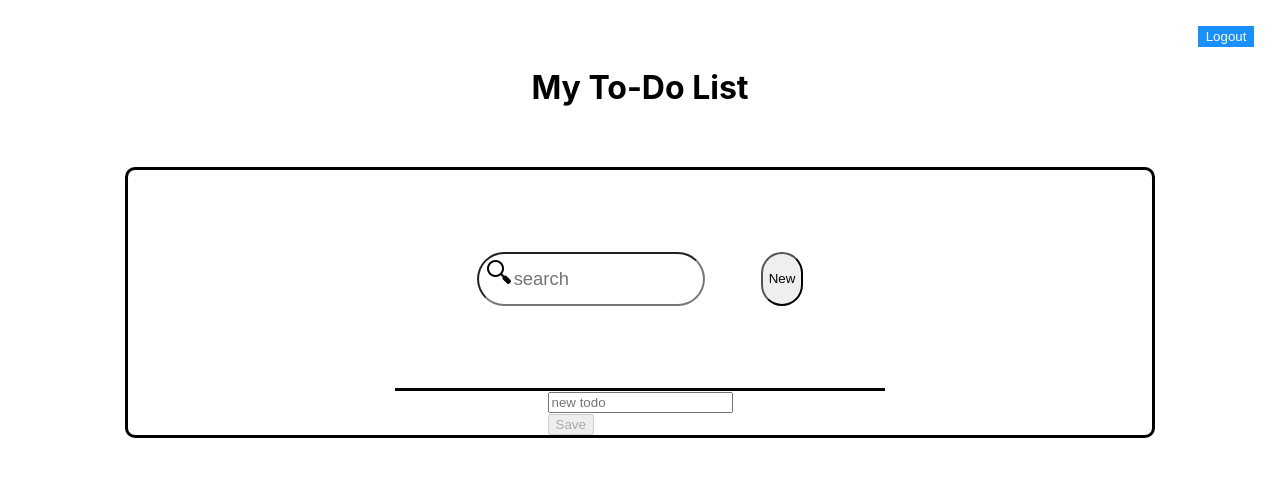
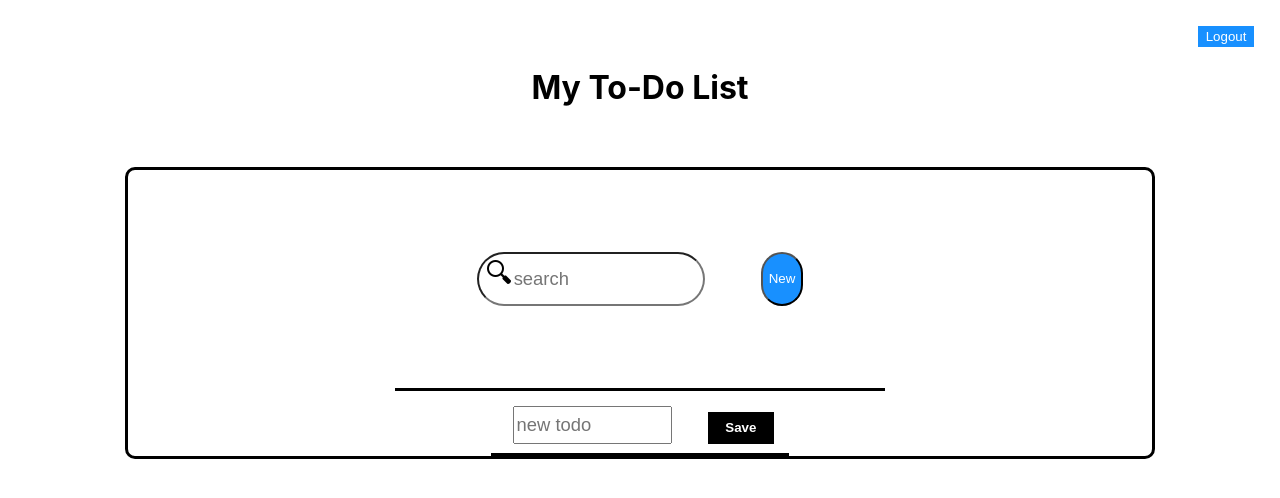
Before and after one commit to aldenho52/My-Todo-List, a React (Create React App) app in the folder rapptr-labs/: page /todolist in a window 1280 px wide. Both pictures are taken after a click on the button "New". Shown: the top 498 px of the page. Built offline with nearby package versions, Linux system fonts and the light colour scheme.

Commit message:
adds stylin to addTodo button

```diff
--- a/rapptr-labs/src/components/TodoList.js
+++ b/rapptr-labs/src/components/TodoList.js
@@ -52,10 +52,14 @@ const StyledInput = styled.input`
 const StyledSearchBtn = styled.button`
     border-radius: 30px;
     margin-left: 5%;
+    color: white;
+    background: #1890ff;
 `;
 const StyledError = styled.div`
     color: red;
     font-size: 0.7rem;
+    padding-left: 8%;
+    margin-bottom: 3%;
 `;
 const StyledButton = styled.button`
     border: 2px solid #1890ff;
@@ -63,11 +67,36 @@ const StyledButton = styled.button`
     background: #1890ff;
     margin: 2% 2% 0 0;
 `;
-const StyledAddTodoDiv = styled.div`
-    flex: display;
+const StyledForm = styled.form`
+    display: flex;
     justify-content: space-between;
+    width: 100%;
+    padding-top: 5%;
 `;
 
+const StyledSaveInput = styled.input`
+    margin-left: 10%;
+    height: 4vh;
+    width: 70%;
+    font-size: 1.15rem;
+`;
+const StyledSaveBtn = styled.button`
+    border: 2px solid black;
+    color: white;
+    font-weight: 900;
+    background: black;
+    margin: 2% 5% 0 0;
+    width: 25%;
+    height: 4vh;
+`;
+
+const StyledAddDiv = styled.div`
+    border-bottom: 3px solid black;
+`;
+
+
+
+// initial state and error values
 const initialValues = {
     newtodo: ''
 }
@@ -161,10 +190,10 @@ const TodoList = () => {
                     <StyledSearchBtn onClick={showAddTodo}>New</StyledSearchBtn>
                 </StyledInputContainer>
                 {addTodo &&
-                <StyledAddTodoDiv>
-                <form onSubmit={submitNewTodo}>
+                <StyledAddDiv>
+                <StyledForm onSubmit={submitNewTodo}>
                     <label>
-                    <input
+                    <StyledSaveInput
                         value={newTodo.newtodo}
                         onChange={onChangeNewTodo}
                         name="newtodo"
@@ -175,12 +204,13 @@ const TodoList = () => {
                         {errors.newTodo ? `${errors.newtodo}` : ''}
                     </div>
                     </label>
-                    <button disabled={disabled}>Save</button>
-                    <StyledError>
+                    <StyledSaveBtn disabled={disabled}>Save</StyledSaveBtn>
+                </StyledForm>
+                <StyledError>
                         {errors.newtodo ? `${errors.newtodo}` : ''}
-                    </StyledError>
-                </form>
-                </StyledAddTodoDiv>}
+                </StyledError>
+                </StyledAddDiv>
+                }
                 {filteredList.map(todo => {
                     return (
                         <Todo key={todo.id} todo={todo} todos={todos} setTodos={setTodos} />
```
